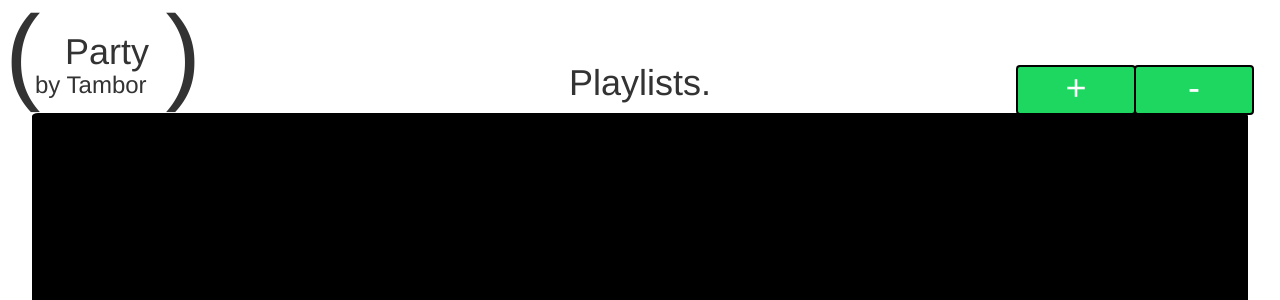
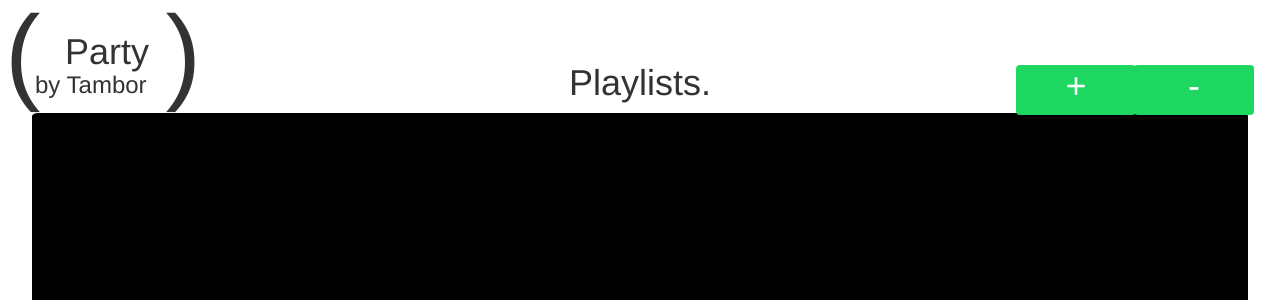
Before and after one commit to amaltyagi/tambor-blend, a PHP site: page /playlists.html in a window 1280 px wide. Shown: the top 300 px of the page. Run offline with PHP 8.4, Linux system fonts and the light colour scheme; some libraries are stand-ins or nearby versions.

Commit message:
css 12/1

```diff
--- a/style.css
+++ b/style.css
@@ -90,9 +90,9 @@
 
 .btn-primary, .btn-primary:hover {
   background-color: rgb(30,215,96);
+  border: rgb(30,215,96);
   height: 50px;
   /* padding-bottom: 20px; */
-  border: rgb(30,215,96);
 }
 
 .login-text {
@@ -148,7 +148,7 @@
 }
 
 #add-playlist-btn, #rem-playlist-btn {
-  border: 2px solid black;
+  border: rgb(30,215,96);
   /* padding: 10px 15px 10px 15px; */
   width: 120px;
   text-align: center;
```
